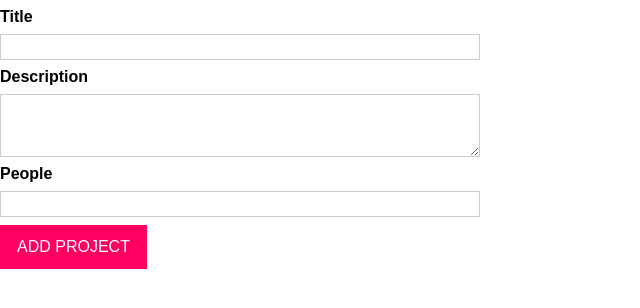
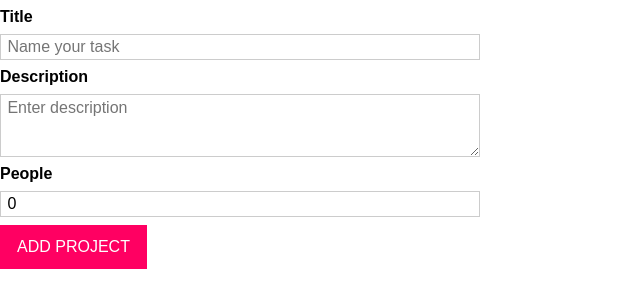
Before and after one commit to kraviecdev/dragdrop, a React (Vite) app: page / in a window 1280 px wide. Shown: the top 308 px of the page, without its empty margins (0-640 px from the left). Built offline with nearby package versions, Linux system fonts and the light colour scheme.

Commit message:
initialize refs for inputs, create simple onSubmit to creating new plain object

```diff
--- a/src/_components/Form/index.tsx
+++ b/src/_components/Form/index.tsx
@@ -1,16 +1,44 @@
 import FormInput from "./FormInput";
 import Button from "./Button";
+import React, { useRef } from "react";
 
 const Form = () => {
+  const titleRef = useRef<HTMLInputElement>(null);
+  const descriptionRef = useRef<HTMLTextAreaElement>(null);
+  const peopleRef = useRef<HTMLInputElement>(null);
+
+  const handleSubmit = (event: React.FormEvent) => {
+    event.preventDefault();
+    event.stopPropagation();
+
+    const titleVal: string = titleRef.current!.value;
+    const descriptionVal: string = descriptionRef.current!.value;
+    const peopleVal: number = parseInt(peopleRef.current!.value, 10);
+
+    const newTask: {
+      title: string;
+      description: string;
+      people: number;
+    } = {
+      title: titleVal,
+      description: descriptionVal,
+      people: peopleVal,
+    };
+
+    console.log(newTask);
+  };
+
   return (
-    <form>
+    <form onSubmit={handleSubmit}>
       <FormInput
         htmlFor="title"
         label="Title"
-        textarea={false}
+        ref={titleRef}
         params={{
           type: "text",
           id: "title",
+          placeholder: "Name your task",
+          required: true,
         }}
       />
 
@@ -18,22 +46,27 @@ const Form = () => {
         htmlFor="description"
         label="Description"
         textarea={true}
+        ref={descriptionRef}
         params={{
           id: "description",
           rows: 3,
+          placeholder: "Enter description",
+          required: true,
         }}
       />
 
       <FormInput
         htmlFor="people"
         label="People"
-        textarea={false}
+        ref={peopleRef}
         params={{
           id: "people",
           type: "number",
           step: 1,
           min: 0,
           max: 10,
+          defaultValue: 0,
+          required: true,
         }}
       />
 
```
